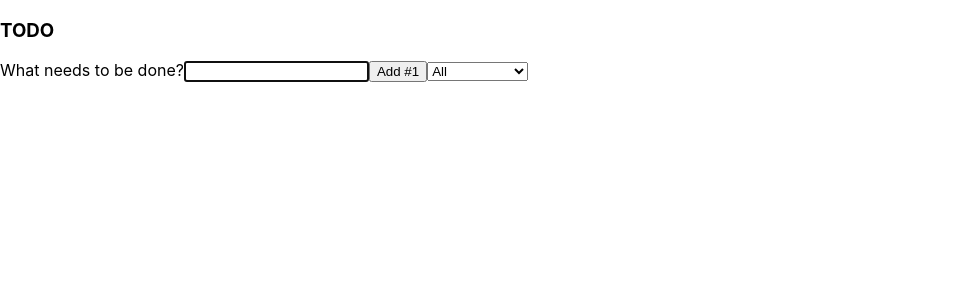
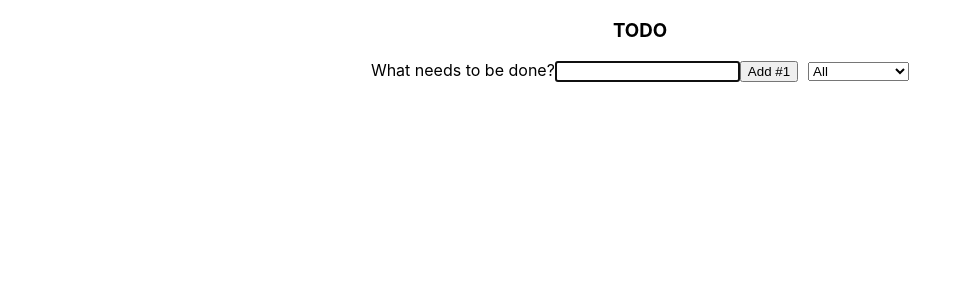
Before and after one commit to Mart1n991/todos, a React (Create React App) app: page / in a window 1280 px wide. Shown: the top 300 px of the page, without its empty margins (0-972 px from the left). Built offline with nearby package versions, Linux system fonts and the light colour scheme.

Commit message:
Pridal som štýly do index.css

```diff
--- a/src/App.js
+++ b/src/App.js
@@ -7,28 +7,29 @@ import TodoList from "./components/TodoList";
 class TodoApp extends React.Component {
   constructor(props) {
     super(props);
-    this.state = { items: [], text: "" };
+    this.state = { items: [], text: "", option: "all" };
     this.handleChange = this.handleChange.bind(this);
     this.handleSubmit = this.handleSubmit.bind(this);
+    this.handleOption = this.handleOption.bind(this);
     this.deleteTodo = this.deleteTodo.bind(this);
     this.softDeleteTodo = this.softDeleteTodo.bind(this);
   }
 
   render() {
-    console.log(this.state.items);
     return (
-      <div>
+      <div className="app-container">
         <h3>TODO</h3>
+        <TodoForm
+          items={this.state.items}
+          handleChange={this.handleChange}
+          handleSubmit={this.handleSubmit}
+          handleOption={this.handleOption}
+          value={this.state.text}
+        />
         <TodoList
           items={this.state.items}
           deleteTodo={this.deleteTodo}
           softDeleteTodo={this.softDeleteTodo}
-        />
-        <TodoForm
-          items={this.state.items}
-          handleChange={this.handleChange}
-          handleSubmit={this.handleSubmit}
-          value={this.state.text}
         />
       </div>
     );
@@ -65,6 +66,7 @@ class TodoApp extends React.Component {
     }));
   }
 
+  //Function softdeleteTodo
   softDeleteTodo(item) {
     const completedItems = this.state.items.map((element) => {
       if (element.id === item.id) {
@@ -77,6 +79,10 @@ class TodoApp extends React.Component {
       items: completedItems,
     }));
   }
+
+  handleOption(event) {
+    this.setState({ option: event.target.value });
+  }
 }
 
 export default TodoApp;
--- a/src/components/Todo.js
+++ b/src/components/Todo.js
@@ -8,13 +8,20 @@ export default function Todo({ text, deleteTodo, item, softDeleteTodo }) {
   return (
     <div className={`todo ${item.completed ? "todo-completed" : ""}`}>
       <li>{text}</li>
+      <div className="icon-container">
         <FontAwesomeIcon
           icon={faCheckSquare}
           onClick={() => {
             softDeleteTodo(item);
           }}
+          className="icon"
         />
-      <FontAwesomeIcon icon={faTrashAlt} onClick={() => deleteTodo(item)} />
+        <FontAwesomeIcon
+          icon={faTrashAlt}
+          onClick={() => deleteTodo(item)}
+          className="icon"
+        />
+      </div>
     </div>
   );
 }
--- a/src/components/TodoForm.js
+++ b/src/components/TodoForm.js
@@ -1,16 +1,22 @@
 import React from "react";
 
-export default function TodoForm({ items, handleChange, handleSubmit, value }) {
+export default function TodoForm({
+  items,
+  handleChange,
+  handleSubmit,
+  value,
+  handleOption,
+}) {
   return (
     <form onSubmit={handleSubmit}>
       <label htmlFor="new-todo">What needs to be done?</label>
       <input autoFocus id="new-todo" onChange={handleChange} value={value} />
       <button>{`Add #${items.length + 1}`}</button>
 
-      <select>
-        <option>All</option>
-        <option>Completed</option>
-        <option>Uncompleted</option>
+      <select onChange={handleOption}>
+        <option value="all">All</option>
+        <option value="completed">Completed</option>
+        <option value="uncompleted">Uncompleted</option>
       </select>
     </form>
   );
--- a/src/index.css
+++ b/src/index.css
@@ -13,6 +13,47 @@ code {
     monospace;
 }
 
+li {
+  list-style-type: none;
+}
+
+.app-container {
+  display: flex;
+  flex-direction: column;
+  align-items: center;
+}
+
+form select {
+  margin-left: 10px;
+}
+
+.todo {
+  width: 250px;
+  margin: 10px 0;
+  padding: 5px;
+  display: flex;
+  justify-content: space-between;
+  background-color: #e3e4e4;
+}
+
+.icon {
+  padding: 0 3px;
+  font-size: 16px;
+  cursor: pointer;
+  color: green;
+  transition: all 0.6s cubic-bezier(0.34, 1.56, 0.64, 1);
+}
+
+.icon:nth-child(2) {
+  color: red;
+}
+
+.icon:hover {
+  font-size: 18px;
+}
+
 .todo-completed {
   text-decoration: line-through;
+  background-color: #df7777;
+  opacity: 0.6;
 }
```
Lines whose indentation alone changed are shown as unchanged.
